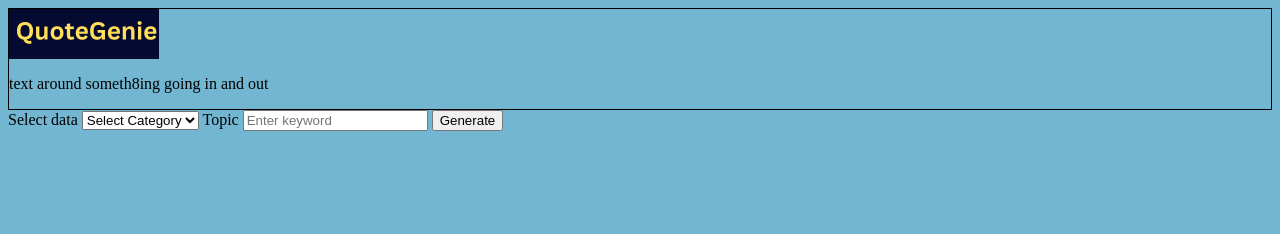
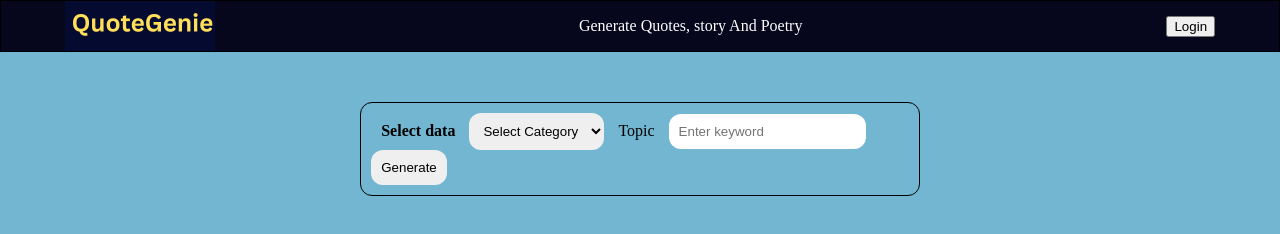
Before and after one commit to surajbhan-3/QuoteGenie, a plain HTML site: page frontend/index.html in a window 1280 px wide. Drawn offline with Linux system fonts and the light colour scheme.

Commit message:
quote-gine-updated

```diff
--- a/frontend/index.css
+++ b/frontend/index.css
@@ -1,9 +1,76 @@
 body{
     background-color: rgb(114, 182, 209);
+    margin: 0;
+    padding: 0;
+
 
 }
 .navbar{
     border: 1px solid black;
+    background-color: rgb(6, 6, 29);
+
+}
+.main-nav{
+    display: flex;
+    justify-content: space-between;
+    align-items: center;
+    width: 90%;
+    margin: auto;
+
+}
+
+#text{
+    color: white;
+}
+.data-wrapper{
+
+    /* border: 1px solid red; */
+    width: 70%;
+    margin: auto;
+    margin-top: 50px;
+}
+.main-section{
+    width: 100%;
+    margin: auto;
 
 
 }
+form{
+    border: 1px solid black;
+    width: 60%;
+    margin: auto;
+    padding: 10px;
+    border-radius: 12px;
+
+}
+
+.output-section{
+
+    width: 100%;
+    margin: auto;
+
+
+
+}
+
+
+.data-div{
+
+    /* border: 1px solid black; */
+    width: 60%;
+    margin: auto;
+    padding: 10px;
+    border-radius: 12px;
+
+}
+.data-div p{
+    font-family:Cambria, Cochin, Georgia, Times, 'Times New Roman', serif;
+
+}
+label,input,select{
+    padding: 10px;
+    border-radius: 12px;
+    outline: none;
+    border: 0px;
+
+}
--- a/frontend/index.html
+++ b/frontend/index.html
@@ -14,19 +14,22 @@
                              <div class="nav-logo">
                                 <img src="./assests/QuoteGenie.png" alt="">
                              </div>
+                             <div>
+                                <p id="text">Generate Quotes, story And Poetry</p>
+                             </div>
                              <div class="nav-itmes">
-                                    <p>text around someth8ing going in and out </p>
+                                <button>Login</button>
                              </div>
 
                </div>
 
       </div>
-
+<div class="data-wrapper">
       <div class="main-section">
 
             <form action="">
 
-                <label for="">Select data</label>
+                <label for=""><strong>Select data</strong></label>
                  <select name="" id="choose-options">
                     <option value="item-selected">Select Category</option>
 
@@ -43,13 +46,15 @@
             </form>
       </div>
 
-      <output-section>
+      <div class=output-section>
            <div class="out-div">
              <div class="data-div">
 
              </div>
            </div>
-      </output-section>
+      </div>
+
+    </div>
 
 </body>
 
--- a/frontend/index.js
+++ b/frontend/index.js
@@ -16,7 +16,7 @@ form.addEventListener("submit", (e)=>{
         alert("Please enter the Topic")
      }else{
 
-        const baseUrl = "http://localhost:4500/search-data"
+        const baseUrl = "https://tan-motionless-lizard.cyclic.app/search-data"
      const url= `${baseUrl}?option=${option}$value=${value}`
      console.log(url)
 
```
